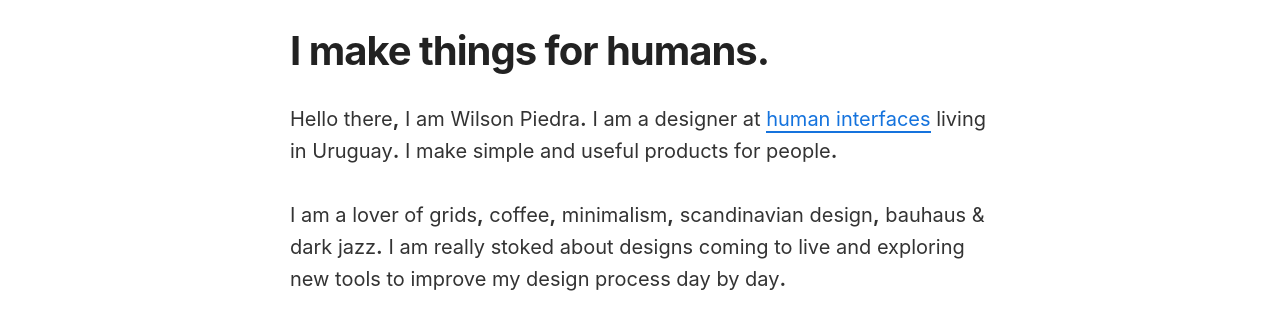
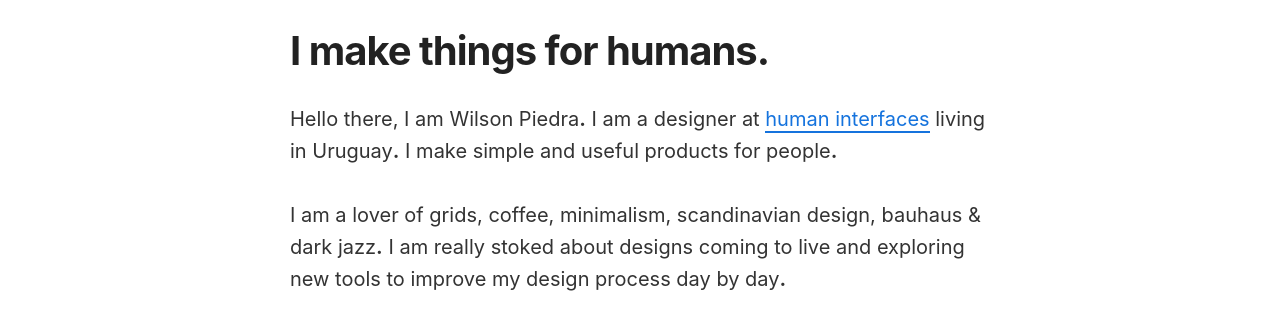
Before and after one commit to wilsonpiedra/wilsonpiedra.github.io, a Jekyll site: the page built from index2.html, in a window 1280 px wide. Shown: the part 251-567 px from the top of the page. Built offline with Jekyll 4.4.1, drawn with Linux system fonts in a browser that asks for light colours; nearby versions of some CDN libraries.

Commit message:
Update index2.html

```diff
--- a/index2.html
+++ b/index2.html
@@ -3,8 +3,8 @@ layout: default
 ---
 <h1 class="animated fadeInUp delay03s">I make things for humans.</h1>
 <div class="home animated fadeIn delay06s">
-<p>Hello there<span class="dot">,</span> I am Wilson Piedra<span class="dot">.</span> I am a designer at <a href="http://humaninterfaces.design">human interfaces</a> living in Uruguay<span class="dot">.</span> I make simple and useful products for people<span class="dot">.</span></p>
-<p>I am a lover of grids<span class="dot">,</span> coffee<span class="dot">,</span> minimalism<span class="dot">,</span> scandinavian design<span class="dot">,</span> bauhaus & dark jazz<span class="dot">.</span> I am really stoked about designs coming to live and exploring new tools to improve my design process day by day<span class="dot">.</span></p>
+<p>Hello there, I am Wilson Piedra<span class="dot">.</span> I am a designer at <a href="http://humaninterfaces.design">human interfaces</a> living in Uruguay<span class="dot">.</span> I make simple and useful products for people<span class="dot">.</span></p>
+<p>I am a lover of grids, coffee, minimalism, scandinavian design, bauhaus & dark jazz<span class="dot">.</span> I am really stoked about designs coming to live and exploring new tools to improve my design process day by day<span class="dot">.</span></p>
 <h2>Work</h2>
 <h2>Blog</h2>
 <div class="writing">
```
